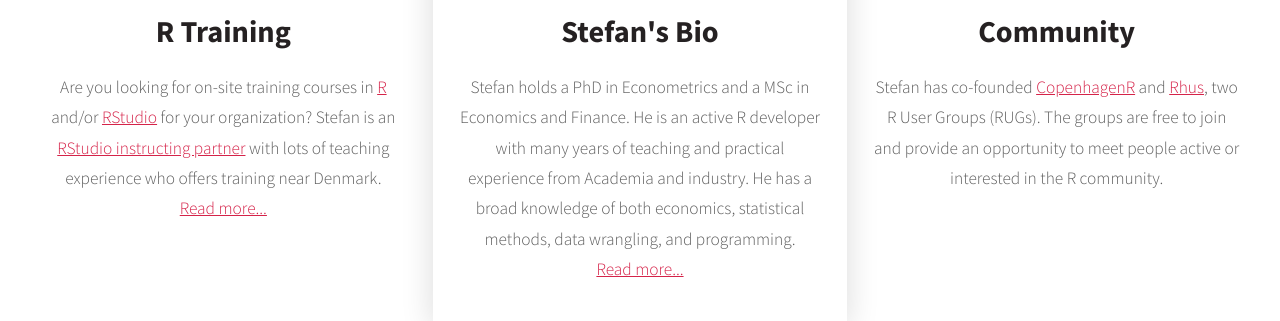
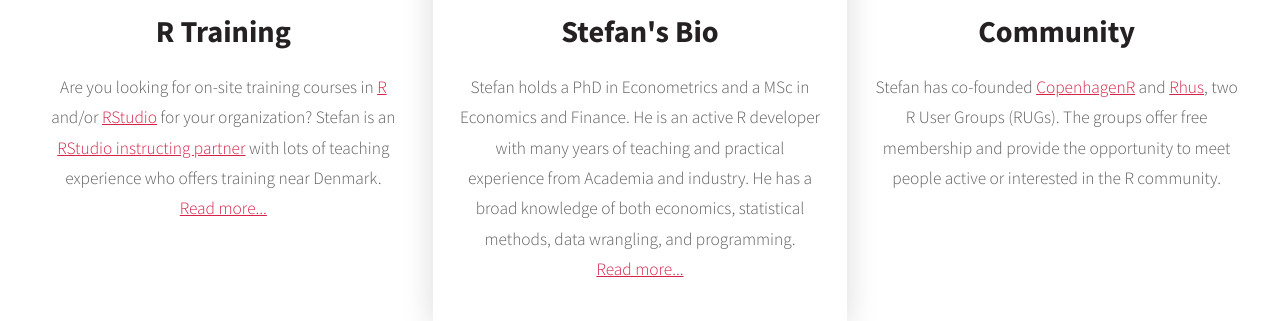
Before and after one commit to smbache/smbache.github.io, a Jekyll site: the page built from index.html, in a window 1280 px wide. Shown: the part 682-1003 px from the top of the page. Built offline with Jekyll 4.4.1, drawn with Linux system fonts in a browser that asks for light colours.

Commit message:
Few grammer changes

```diff
--- a/courses.html
+++ b/courses.html
@@ -46,8 +46,8 @@
       it, a solid understanding of the langauge syntax and idioms is essential.
       </p>
       <p>
-      Stefan offers training in R and RStudio, both introductory and
-      intermediate to advanced levels, and occational consulting tasks.
+      Stefan offers training in R and RStudio, both at introductory and
+      intermediate to advanced levels, and ad-hoc consulting tasks.
       For information on how a course can be structured to meet your organizations'
       needs you can contact Stefan either by Email or phone.
       </p>
--- a/index.html
+++ b/index.html
@@ -47,7 +47,7 @@
 											</header>
 											<p>Stefan has co-founded <a href="http://copenhagenr.dk">CopenhagenR</a> and
 											<a href="http://rhus.club">Rhus</a>, two R User Groups (RUGs). The groups
-											are free to join and provide an opportunity to meet people active or interested
+											offer free membership and provide the opportunity to meet people active or interested
 											in the R community.</p>
 										</section>
 									</div>
```
Also changed, not shown: 2 other files.
